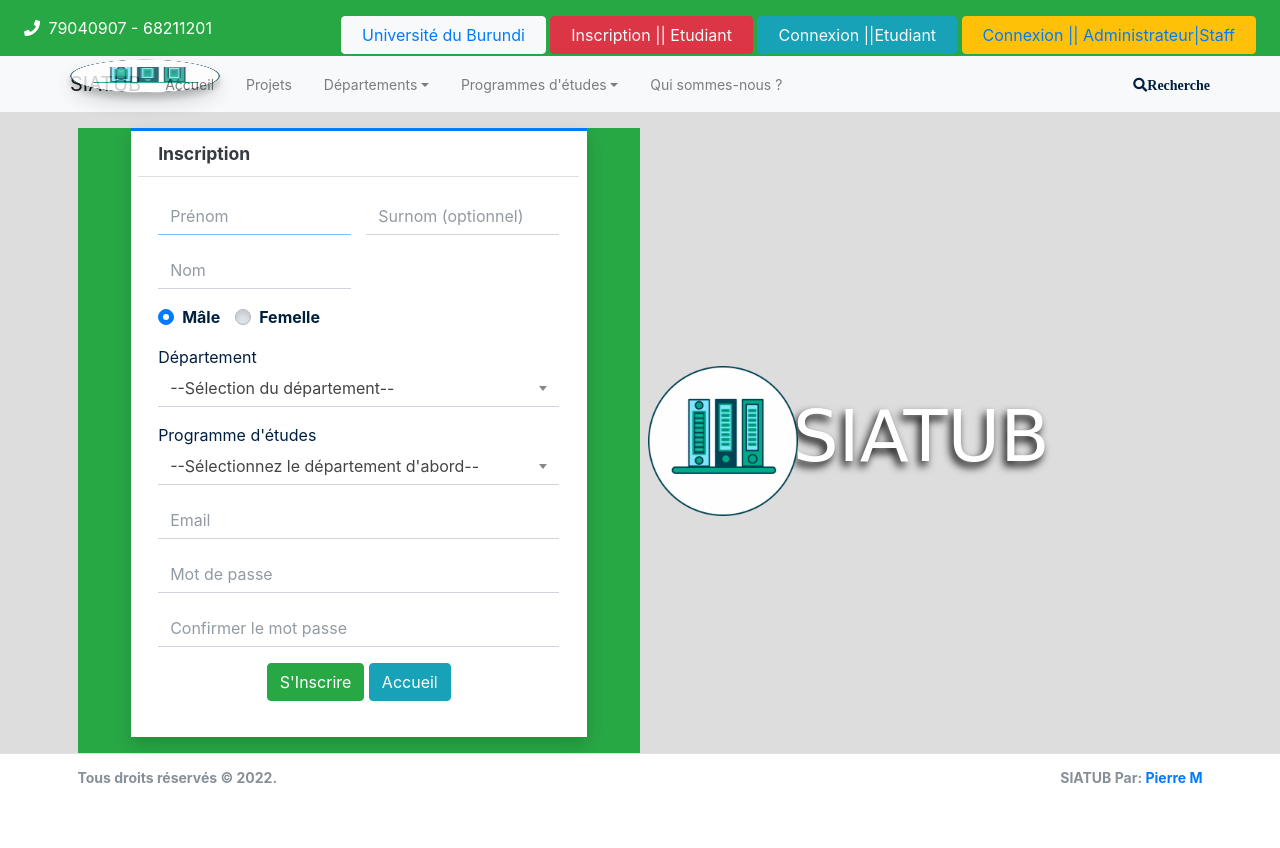
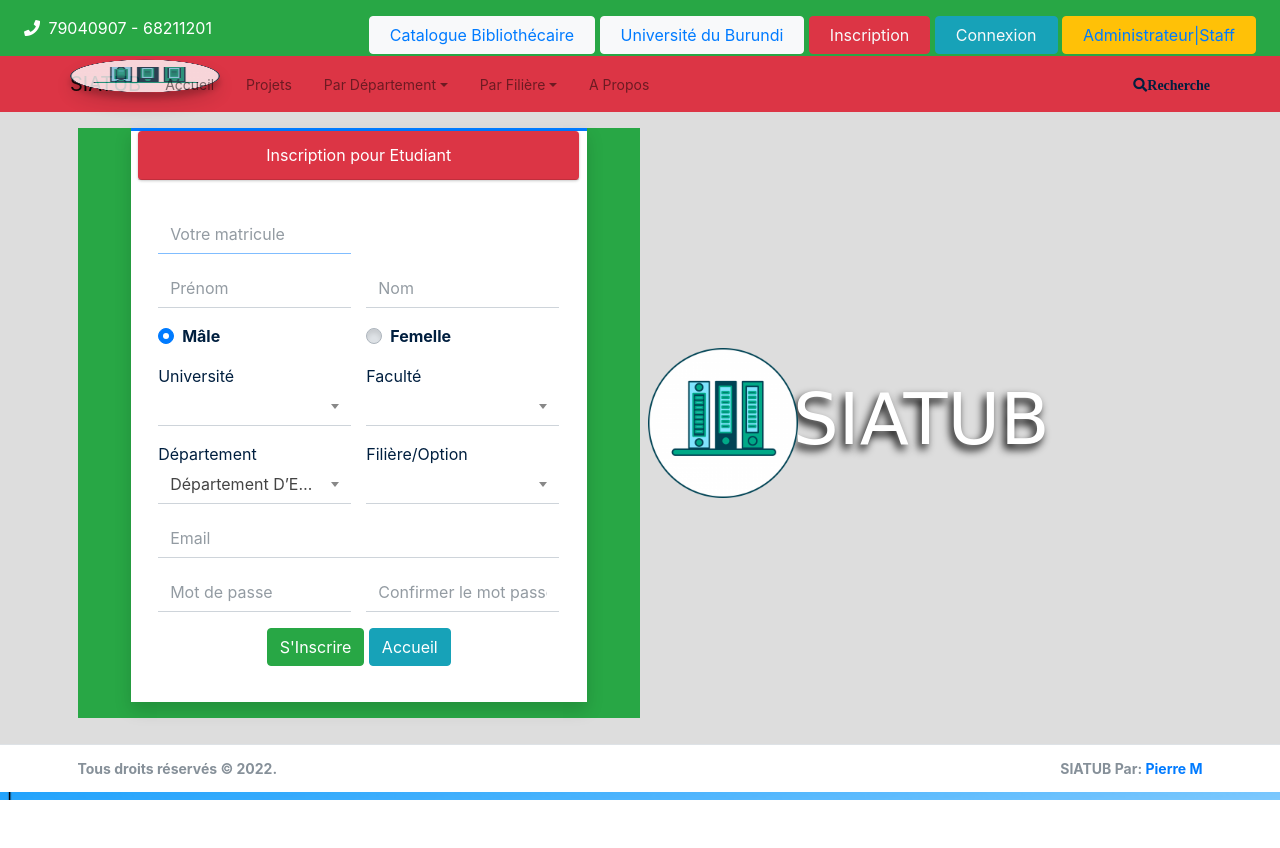
Before and after one commit to MaPierre/siatub, a PHP site: page /siatub/index.php?page=register in a window 1280 px wide. Run offline with PHP 8.4, Linux system fonts and the light colour scheme; data comes from the database, SQL or seed files in the repository; data that the repository does not hold is empty; some libraries are stand-ins or nearby versions.

Commit message:
autre dépot

```diff
--- a/inc/topBarNav.php
+++ b/inc/topBarNav.php
@@ -43,6 +43,7 @@
             <span class="mx-2">Vous êtes
                 <?= !empty($_settings->userdata('lastname')) ? $_settings->userdata('lastname') : $_settings->userdata('username') ?>
                 <?= !empty($_settings->userdata('firstname')) ? $_settings->userdata('firstname') : $_settings->userdata('username') ?></span>
+
             <span class="mx-1">
                 <button type="button" class="btn btn-danger btn-rounded"> <a
                         href="<?= base_url.'classes/Login.php?f=student_logout' ?>">
@@ -52,6 +53,11 @@
                     </a></button>
             </span>
             <?php else: ?>
+            <button type="button" class="btn btn-light" data-mdb-ripple-color="dark"><a href="http://10.10.6.254/"
+                    target="_blank" class="mx-2 text-black me-2">
+                    Catalogue Bibliothécaire
+                </a>
+            </button>
             <button type="button" class="btn btn-light" data-mdb-ripple-color="dark"><a href="http://www.ub.edu.bi/"
                     target="_blank" class="mx-2 text-black me-2">
                     Université du Burundi
@@ -61,21 +67,17 @@
             <button type="button" class="btn btn-danger">
                 <a href="./register.php" class="mx-2 text-light me-2">
                     Inscription
-                    || Etudiant
+
                 </a>
             </button>
             <button type="button" class="btn btn-info">
                 <a href="./login.php" class="mx-2 text-light me-2">
                     Connexion
-                    ||Etudiant
+
                 </a>
             </button>
-
-
-
             <button type="button" class="btn btn-warning">
                 <a href="./admin" class="mx-2 ">
-                    Connexion ||
                     Administrateur|Staff
                 </a>
             </button>
@@ -87,7 +89,7 @@
         </div>
     </div>
 </nav>
-<nav class="main-header navbar navbar-expand navbar-light border-0 navbar-light text-sm" id='top-Nav'>
+<nav class="main-header navbar navbar-expand navbar-red border-0 navbar-light text-sm" id='top-Nav'>
 
     <div class="container">
         <a href="./" class="navbar-brand">
@@ -114,7 +116,8 @@
 
                 <li class="nav-item dropdown">
                     <a id="dropdownSubMenu1" href="#" data-toggle="dropdown" aria-haspopup="true" aria-expanded="false"
-                        class="nav-link dropdown-toggle  <?= isset($page) && $page =='projects_per_department' ? "active" : "" ?>">Départements</a>
+                        class="nav-link dropdown-toggle  <?= isset($page) && $page =='projects_per_department' ? "active" : "" ?>">Par
+                        Département</a>
                     <ul aria-labelledby="dropdownSubMenu1" class="dropdown-menu border-0 shadow"
                         style="left: 0px; right: inherit;">
                         <?php
@@ -135,8 +138,8 @@
             </li>
             <li class="nav-item dropdown">
                 <a id="dropdownSubMenu1" href="#" data-toggle="dropdown" aria-haspopup="true" aria-expanded="false"
-                    class="nav-link dropdown-toggle  <?= isset($page) && $page =='projects_per_curriculum' ? "active" : "" ?>">Programmes
-                    d'études</a>
+                    class="nav-link dropdown-toggle  <?= isset($page) && $page =='projects_per_curriculum' ? "active" : "" ?>">Par
+                    Filière</a>
                 <ul aria-labelledby="dropdownSubMenu1" class="dropdown-menu border-0 shadow"
                     style="left: 0px; right: inherit;">
                     <?php
@@ -156,8 +159,8 @@
             </ul>
             </li>
             <li class="nav-item">
-                <a href="./?page=about" class="nav-link <?= isset($page) && $page =='about' ? "active" : "" ?>">Qui
-                    sommes-nous ?</a>
+                <a href="./?page=about" class="nav-link <?= isset($page) && $page =='about' ? "active" : "" ?>">A
+                    Propos</a>
             </li>
             <!-- <li class="nav-item">
                 <a href="#" class="nav-link">Contact</a>
--- a/projects.php
+++ b/projects.php
@@ -18,7 +18,7 @@
                     $search = " and (title LIKE '%{$keyword}%' or abstract  LIKE '%{$keyword}%' or members LIKE '%{$keyword}%' or curriculum_id in (SELECT id from tbl_filieres where name  LIKE '%{$keyword}%' or description  LIKE '%{$keyword}%') or curriculum_id in (SELECT id from tbl_filieres where department_id in (SELECT id FROM department_list where name  LIKE '%{$keyword}%' or description  LIKE '%{$keyword}%'))) ";
                 }
                 $students = $conn->query("SELECT * FROM `student_list` where id in (SELECT student_id FROM archive_list where `status` = 1 {$search})");
-                $student_arr = array_column($students->fetch_all(MYSQLI_ASSOC),'email','id');
+                $student_arr = array_column($students->fetch_all(MYSQLI_ASSOC),'lastname','id');
                 $count_all = $conn->query("SELECT * FROM archive_list where `status` = 1 {$search}")->num_rows;
                 $pages = ceil($count_all/$limit);
                 $archives = $conn->query("SELECT * FROM archive_list where `status` = 1 {$search} order by unix_timestamp(date_created) desc {$paginate}");
@@ -40,9 +40,9 @@
                                     class="banner-img img-fluid bg-gradient-dark" alt="Image de la bannière">
                             </div>
                             <div class="col-lg-8 col-md-7 col-sm-12">
-                                <h3 class="text-navy"><b><?php echo $row['title'] ?></b></h3>
+                                <h3 class="text-default"><b><?php echo $row['title'] ?></b></h3>
                                 <small class="text-muted">Par <b
-                                        class="text-info"><?= isset($student_arr[$row['student_id']]) ? $student_arr[$row['student_id']] : "N/A" ?></b></small>
+                                        class="text-success"><?= isset($student_arr[$row['student_id']]) ? $student_arr[$row['student_id']] : "N/A" ?></b></small>
                                 <p class="truncate-5"><?= $row['abstract'] ?></p>
                             </div>
                         </div>
--- a/register.php
+++ b/register.php
@@ -84,13 +84,25 @@
         <div class="col-6 h-100  bg-gradient bg-success">
             <div class="w-100 d-flex justify-content-center align-items-center h-100 text-navy">
                 <div class="card card-outline card-primary rounded-0 shadow col-lg-10 col-md-10 col-sm-5">
-                    <div class="card-header">
-                        <h5 class="card-title text-center text-dark"><b>Inscription</b></h5>
+                    <div class="card text-center bg-red">
+                        <div class="card-header">
+                            Inscription pour Etudiant
+                        </div>
                     </div>
                     <div class="card-body">
 
                         <form action="" id="registration-form">
                             <input type="hidden" name="id">
+                            <div class="row">
+                                <div class="col-lg-6">
+                                    <div class="form-group">
+                                        <input type="text" name="matricule" id="matricule" autofocus
+                                            placeholder="Votre matricule" class="form-control form-control-border"
+                                            required>
+                                    </div>
+                                </div>
+
+                            </div>
                             <div class="row">
                                 <div class="col-lg-6">
                                     <div class="form-group">
@@ -100,21 +112,14 @@
                                 </div>
                                 <div class="col-lg-6">
                                     <div class="form-group">
-                                        <input type="text" name="middlename" id="middlename"
-                                            placeholder="Surnom (optionnel)" class="form-control form-control-border">
-                                    </div>
-                                </div>
-                            </div>
-                            <div class="row">
-                                <div class="col-lg-6">
-                                    <div class="form-group">
                                         <input type="text" name="lastname" id="lastname" placeholder="Nom"
                                             class="form-control form-control-border" required>
                                     </div>
                                 </div>
                             </div>
+
                             <div class="row">
-                                <div class="form-group col-auto">
+                                <div class="col-lg-6">
                                     <div class="custom-control custom-radio">
                                         <input class="custom-control-input" type="radio" id="genderMale" name="gender"
                                             value="Male" required checked>
@@ -130,12 +135,31 @@
                                 </div>
                             </div>
                             <div class="row">
-                                <div class="col-lg-12">
+                                <div class="col-lg-6">
+                                    <div class="form-group">
+                                        <span class="text-navy">Université</span>
+                                        <select name="id_universite" id="id_universite"
+                                            class="form-control form-control-border select2" required>
+                                        </select>
+                                    </div>
+                                </div>
+                                <div class="col-lg-6">
+                                    <div class="form-group">
+                                        <span class="text-navy">Faculté</span>
+                                        <select name="id_faculte" id="id_faculte"
+                                            class="form-control form-control-border select2" required>
+                                        </select>
+                                    </div>
+                                </div>
+
+                            </div>
+                            <div class="row">
+                                <div class="col-lg-6">
                                     <div class="form-group">
                                         <span class="text-navy">Département</span>
                                         <select name="department_id" id="department_id"
                                             class="form-control form-control-border select2" required>
-                                            <option value="">--Sélection du département--</option>
+
                                             <option value="" disabled></option>
                                             <?php
                                             $department = $conn->query("SELECT * FROM `department_list` where status = 1 order by `name` asc");
@@ -146,15 +170,12 @@
                                         </select>
                                     </div>
                                 </div>
-                            </div>
-                            <div class="row">
-                                <div class="col-lg-12">
+                                <div class="col-lg-6">
                                     <div class="form-group">
-                                        <span class="text-navy">Programme d'études</span>
+                                        <span class="text-navy">Filière/Option</span>
                                         <select name="curriculum_id" id="curriculum_id"
                                             class="form-control form-control-border select2" required>
-                                            <option value="" disabled selected>--Sélectionnez le département d'abord--
-                                            </option>
+
                                             <?php
                                             $curriculum = $conn->query("SELECT * FROM `tbl_filieres` where status = 1 order by `name` asc");
                                             $cur_arr = [];
@@ -177,15 +198,13 @@
                                 </div>
                             </div>
                             <div class="row">
-                                <div class="col-lg-12">
+                                <div class="col-lg-6">
                                     <div class="form-group">
                                         <input type="password" name="password" id="password" placeholder="Mot de passe"
                                             class="form-control form-control-border" required>
                                     </div>
                                 </div>
-                            </div>
-                            <div class="row">
-                                <div class="col-lg-12">
+                                <div class="col-lg-6">
                                     <div class="form-group">
                                         <input type="password" id="cpassword" placeholder="Confirmer le mot passe"
                                             class="form-control form-control-border" required>
@@ -251,7 +270,7 @@
             el.hide()
             if ($("#password").val() != $("#cpassword").val()) {
                 el.addClass("alert-danger")
-                el.text("Password does not match.")
+                el.text("Le mot de passe ne correspond pas.")
                 $('#password, #cpassword').addClass("is-invalid")
                 $('#cpassword').after(el)
                 el.show('slow')
```
Also changed, not shown: about.php (+12 -6 lines), index.php (+4 -4 lines), projects_per_curriculum.php (+27 -11 lines), projects_per_department.php (+30 -11 lines), submit-archive.php (+78 -43 lines), uploads/banners/archive-14.png (added), 1 other file.
